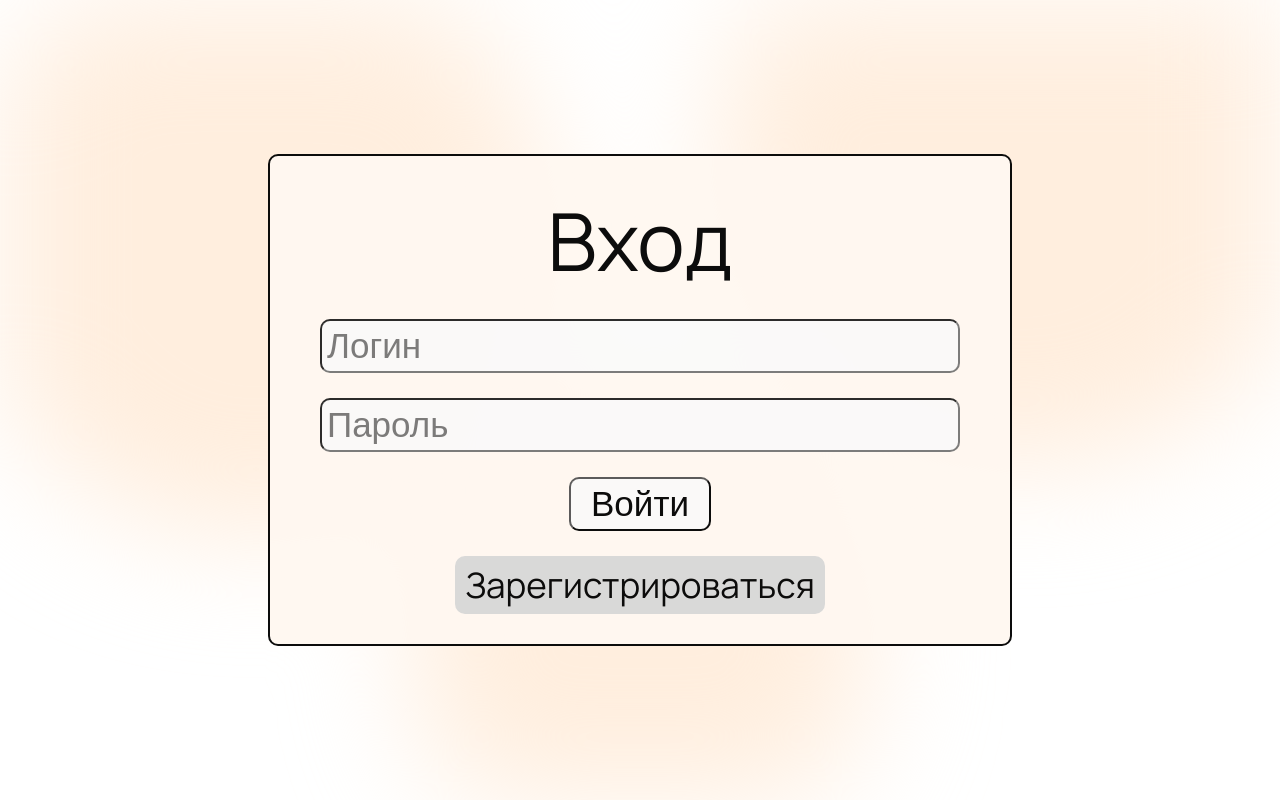
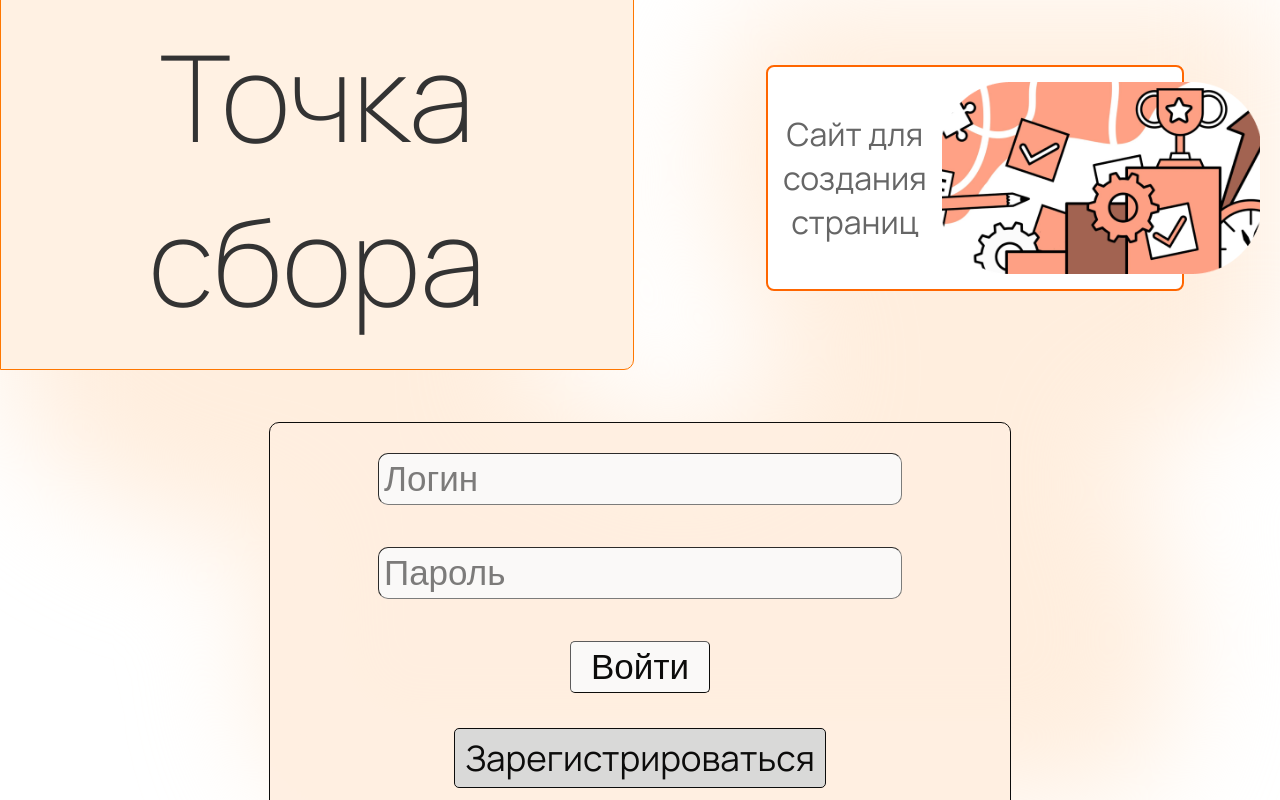
Before and after one commit to doomer6666/constructor-app, a React (Vite) app: page /auth in a window 1280 px wide. Built offline with nearby package versions, Linux system fonts and the light colour scheme; a web font is replaced by a local one.

Commit message:
renew auth/reg

```diff
--- /dev/null
+++ b/src/api/postEmail.js
@@ -0,0 +1,18 @@
+
+import axios from "axios";
+import { BASE_URL } from './authApi.js'
+
+const api = axios.create({
+    baseURL: BASE_URL
+});
+
+export const postEmail = async (data) => {
+    try {
+        const response = await api.post(`/api/verify-email`, data);
+        console.log(response.data)
+        return response.data;
+    }
+    catch (error) {
+        console.error('Ошибка:', error);
+    }
+}
--- a/src/main.jsx
+++ b/src/main.jsx
@@ -11,12 +11,14 @@ import "./styles/selection-pages.scss";
 import "./styles/read-only-page.scss";
 import MainPage from "./pages/MainPage.jsx";
 import ReadOnlyPage from "./pages/ReadPage.jsx";
+import EmailVerifyPage from "./pages/EmailVerifyPage.jsx";
 ReactDOM.createRoot(document.getElementById("root")).render(
   <BrowserRouter>
     <Routes>
       <Route path="/" element={<MainPage />} />
       <Route path="/auth" element={<LoginPage />} />
       <Route path="/register" element={<RegisterPage />} />
+      <Route path="/email-verify" element={<EmailVerifyPage />} />
       <Route path="/redactor" element={<RedactorPA />} />
       <Route path="/templates" element={<TemplatePage />} />
       <Route path="/sample/:id?" element={<SamplePage />} />
--- /dev/null
+++ b/src/pages/EmailVerifyPage.jsx
@@ -0,0 +1,53 @@
+import { useState } from "react";
+import { useNavigate } from "react-router-dom";
+import { postEmail } from "../api/postEmail";
+
+const EmailVerifyPage = () => {
+  const [error, setError] = useState("");
+  const navigate = useNavigate();
+  const [code, setCode] = useState("");
+  const handleSubmit = async (e) => {
+    e.preventDefault();
+    const email = localStorage.getItem("email");
+    const formData = { email, code };
+    try {
+      const data = await postEmail(formData);
+      localStorage.setItem("access", data.access);
+      localStorage.setItem("refresh", data.refresh);
+      navigate("/redactor");
+    } catch (err) {
+      console.error("Неверный код:", err);
+      setError("Неверный код");
+    }
+  };
+  const handleChange = (e) => {
+    const { _, value } = e.target;
+    setCode(value);
+  };
+  return (
+    <main>
+      {error && <p className="error">{error}</p>}
+      <section className="sec-form email">
+        <form method="post" onSubmit={handleSubmit}>
+          <h1 className="reg-h1">Подтвердите почту</h1>
+          <input
+            type="text"
+            placeholder="Код отправлен Вам на почту"
+            className="field"
+            name="first_name"
+            value={code}
+            onChange={handleChange}
+            required
+          />
+          <input
+            type="submit"
+            value="Зарегистрироваться"
+            className="field submit"
+          />
+        </form>
+      </section>
+    </main>
+  );
+};
+
+export default EmailVerifyPage;
--- a/src/pages/LoginPage.jsx
+++ b/src/pages/LoginPage.jsx
@@ -27,18 +27,20 @@ const LoginPage = () => {
     <div className="login-page">
       {error && <p className="error">Ошибка: {error}</p>}
 
-      {/* <div className="sectInfo">
-        <div className="companyName">
-          <p>Uralintern</p>
+      <div className="sec-info">
+        <div className="company-name">
+          <p>Точка сбора</p>
         </div>
         <div className="info">
-          <p>Сайт с шаблонами для создания плана стажировок</p>
+          <p>
+            Сайт для
+            <br /> создания страниц
+          </p>
           <img src="/decor-index.png" alt="Декор" width="365" height="218" />
         </div>
-      </div> */}
+      </div>
 
       <form onSubmit={handleSubmit}>
-        <p>Вход</p>
         <input
           type="text"
           placeholder="Логин"
--- a/src/pages/MainPage.jsx
+++ b/src/pages/MainPage.jsx
@@ -62,11 +62,13 @@ const MainPage = () => {
             </button>
           </div>
         ) : (
-          <Link to={"/auth"}>
-            <button className="exit">
-              <img src="/log-in.svg" />
-            </button>
-          </Link>
+          <div className="redactor-head-div">
+            <Link to={"/auth"}>
+              <button className="exit">
+                <img src="/log-in.svg" />
+              </button>
+            </Link>
+          </div>
         )}
       </header>
       <main className="redactor-main">
--- a/src/styles/login-register.scss
+++ b/src/styles/login-register.scss
@@ -3,15 +3,22 @@ body {
     color: black;
     margin: 0;
 }
+
 .login-page,
 .sec-form {
+    height: 100vh;
     position: relative;
-    width: 100vw;
-    height: 100dvh;
+    overflow: hidden;
     display: flex;
+    flex-direction: column;
+    gap: 2em;
     justify-content: center;
     align-items: center;
-
+    h1 {
+        color: black;
+        font-size: 2.5rem;
+        font-weight: 300;
+    }
     &::before {
         content: "";
         position: absolute;
@@ -21,14 +28,26 @@ body {
         height: 100%;
         background-image: radial-gradient(circle at 20% 30%, #ffeede 25%, transparent 26%),
             radial-gradient(circle at 80% 20%, #ffeede 25%, transparent 26%),
-            radial-gradient(circle at 50% 80%, #ffeede 25%, transparent 26%);
+            radial-gradient(circle at 40% 80%, #ffeede 25%, transparent 26%),
+            radial-gradient(circle at 70% 80%, #ffeede 25%, transparent 26%);
         filter: blur(60px);
         z-index: -1;
         background-repeat: no-repeat;
     }
-}
-
     form {
+        width: 50%;
+        margin: 0 auto;
+        display: flex;
+        flex-direction: column;
+        justify-content: center;
+        align-items: center;
+        padding: 30px 50px;
+        background-color: #fff8f1;
+        opacity: 0.95;
+        border-radius: 10px;
+        border-color: black;
+        border-width: 1px;
+        border-style: solid;
         h1 {
             color: black;
             margin: 0;
@@ -41,48 +60,37 @@ form {
             padding: 0;
             margin-bottom: 0.3em;
         }
-    width: 50%;
-    margin: 0 auto;
-    display: flex;
-    flex-direction: column;
-    justify-content: center;
-    align-items: center;
-    padding: 30px 50px;
-    background-color: #fff8f1;
-    opacity: 0.95;
-    border-radius: 10px;
-    border-color: black;
-    border-width: 2px;
-    border-style: solid;
-}
-
         .field {
             background-color: #fafafa;
             font-size: 35px;
             padding: 5px;
-    padding-right: 180px;
+            width: 80%;
             margin-bottom: 25px;
             border-radius: 10px;
+            border-width: 0.5px;
             transition:
                 background-color 0.3s,
                 color 0.3s;
+            &[type="submit"] {
+                width: auto;
             }
 
-.field:hover {
+            &:hover {
                 background-color: #e0e0e0;
-    color: #000;
             }
 
-.field:focus,
-.field:active {
+            &:focus,
+            &:active {
                 background-color: #d0d0d0;
-    color: #000;
             }
 
-.field.submit {
+            &.submit {
                 padding: 5px 20px;
             }
-
+        }
+        .submit {
+            border-radius: 5px;
+        }
         .button-reg {
             margin-bottom: 0;
             background-color: #d8d8d8;
@@ -90,49 +98,78 @@ form {
             text-decoration: none;
             font-size: 35px;
             padding: 5px 10px;
-    border-radius: 10px;
+            border-radius: 5px;
+            border-color: black;
+            border-width: 1px;
+            border-style: solid;
             transition:
                 background-color 0.3s,
                 color 0.3s;
         }
-
-/* Дополнительно можно стилизовать уведомление об ошибке */
-.error {
-    color: red;
-    text-align: center;
-    margin: 10px 0;
+    }
 }
 
-/* Остальные стили можно сохранить, если используются в других компонентах */
-.radio {
+.login-page {
+    .sec-info {
+        width: 100%;
         display: flex;
-    font-size: 35px;
-    margin-bottom: 25px;
+        align-items: center;
+        padding: 20px;
+        border-radius: 8px;
+        gap: 7em;
+        .company-name {
+            width: 40%;
+            background-color: #fff1e3;
+            border: 1px solid #ff7700;
+            padding: 15px;
+            margin-right: 20px;
+            border-radius: 0 10px 10px 0;
+            padding: 27px 60px;
+            p {
+                margin: 0;
+                font-size: 7.5rem;
+                font-weight: lighter;
+                color: #333;
+            }
         }
 
-.secForm {
-    max-width: 1100px;
-    flex-direction: column;
-    justify-content: center;
+        .info {
+            width: 30%;
+            display: flex;
             align-items: center;
-    margin: 100px auto;
+            background-color: #fff;
+            padding: 15px;
+            border: 2px solid #ff6600;
+            border-radius: 8px;
+
+            p {
+                margin: 0 15px 0 0;
+                font-size: 2rem;
+                color: #666;
             }
 
-.firstLabel {
-    margin-right: 40px;
+            img {
+                width: 318px;
+                height: 192px;
+                border-radius: 10px;
+                object-fit: cover;
             }
-
-input[type="radio"] {
-    -ms-transform: scale(1.5);
-    -webkit-transform: scale(1.5);
-    transform: scale(1.5);
-    margin: 5px;
         }
-
-.regH1 {
-    margin: 0 auto;
-    font-size: 80px;
-    margin-bottom: 25px;
+    }
+    form {
+        height: 50%;
+        background-color: #ffefe1;
+        margin-bottom: 1em;
+        .field {
+            margin-bottom: 1.2em;
+        }
+        .submit {
+            margin-bottom: 1em;
+        }
+        .button-reg {
+            margin-bottom: 0;
+        }
+    }
 }
 
 a {
--- a/src/styles/selection-pages.scss
+++ b/src/styles/selection-pages.scss
@@ -10,7 +10,7 @@
         justify-content: space-between;
         background-color: rgba(145, 145, 145, 0.6);
         margin: 0;
-        padding: 0 0.5em;
+        padding: 0 1em;
         .logo {
             margin-top: 10px;
             font-weight: bold;
```
Also changed, not shown: src/pages/RegisterPage.jsx (+15 -11 lines). Lines whose indentation alone changed are shown as unchanged.
